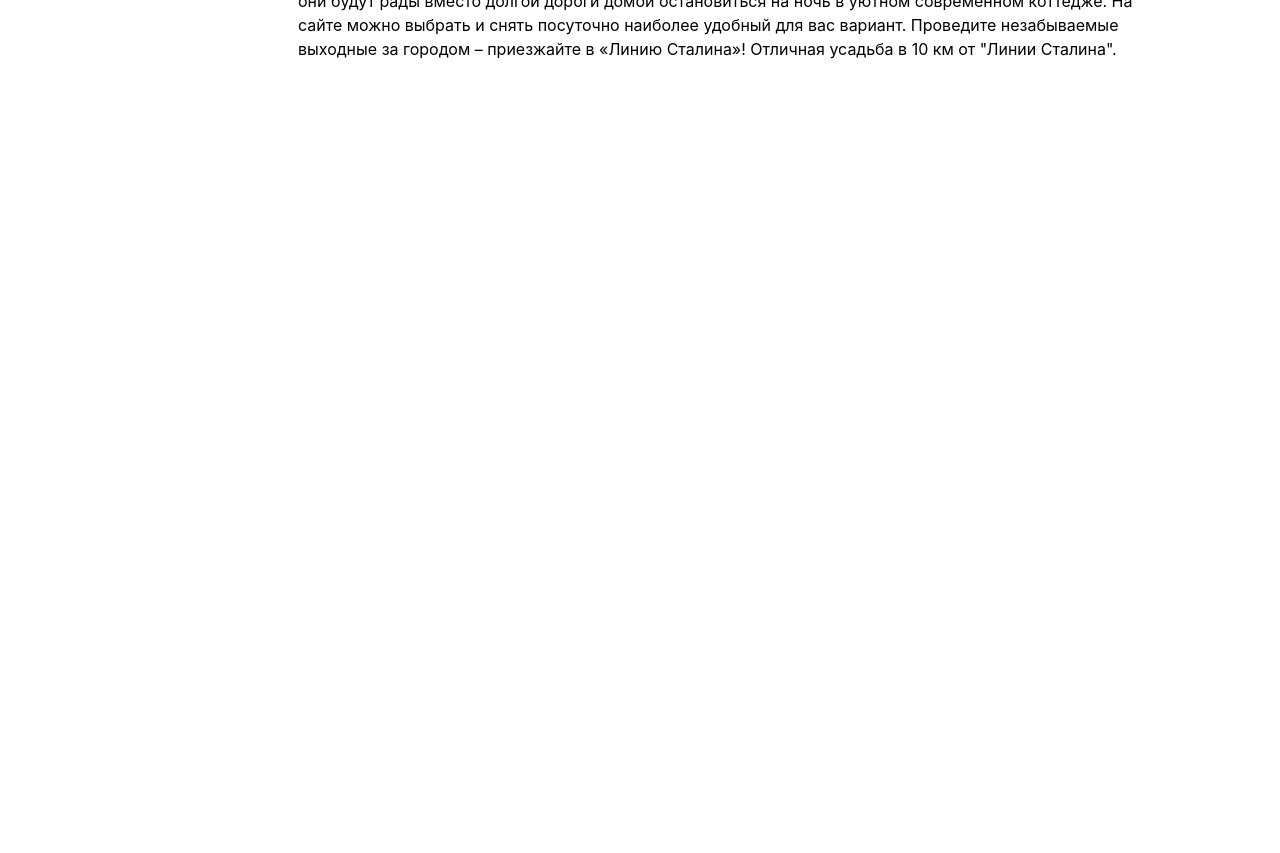
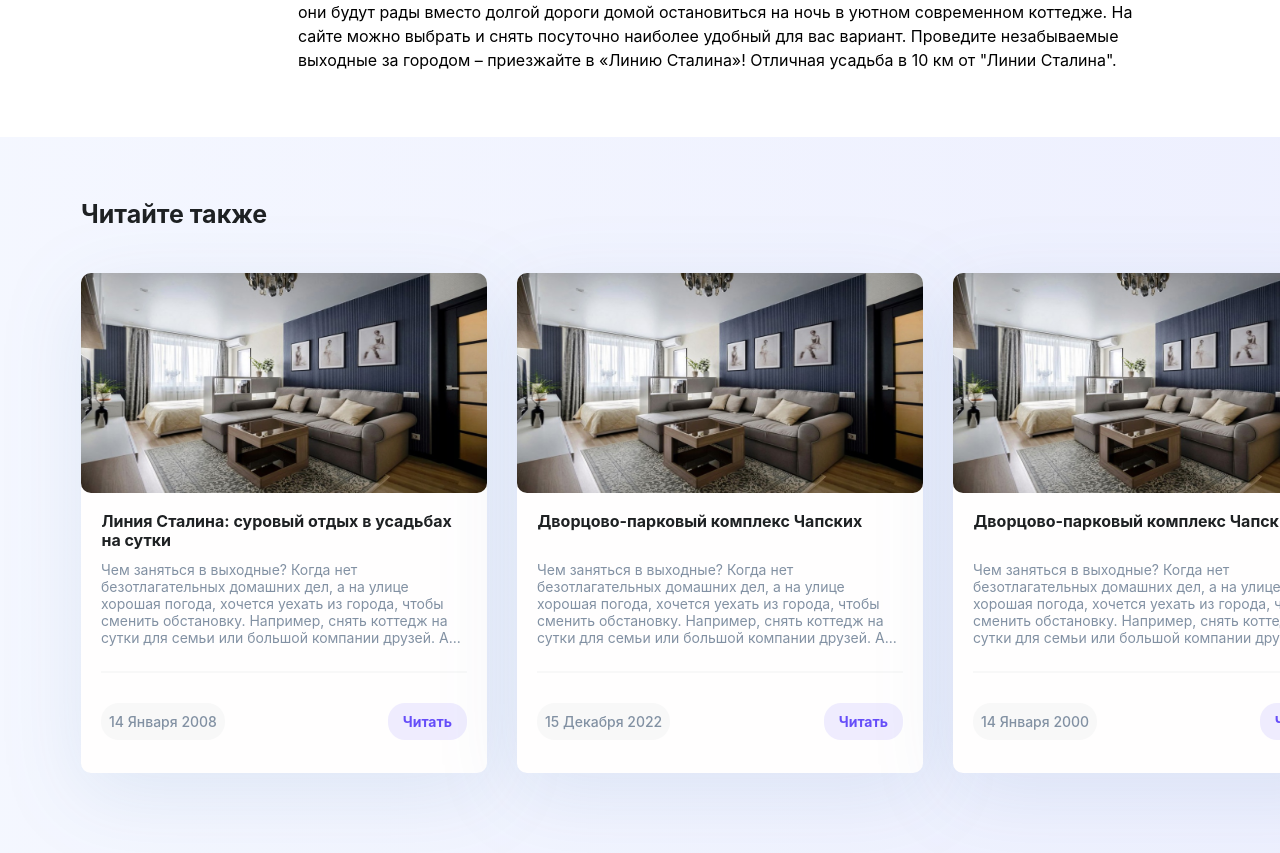
Before and after one commit to Klaurrr/SDAEM.BY-, a React (Create React App) app: page /newsList/detail/1 in a window 1280 px wide. Shown: the part 1300-2153 px from the top of the page. Before the commit the page ends 1505 px from the top, so only its background shows below. Built offline with nearby package versions, Linux system fonts and the light colour scheme.

Commit message:
ended detailPage, added loading skeleton

```diff
--- a/package.json
+++ b/package.json
@@ -25,6 +25,7 @@
     "react-redux": "^8.0.2",
     "react-router-dom": "^6.3.0",
     "react-scripts": "5.0.1",
+    "react-spinners": "^0.13.7",
     "redux": "^4.2.0",
     "redux-devtools": "^3.7.0",
     "redux-thunk": "^2.4.1",
--- a/src/components/App/App.js
+++ b/src/components/App/App.js
@@ -1,12 +1,14 @@
 import { Routes, Route, Navigate, useLocation } from "react-router-dom";
 import LoginPage from "../../pages/LoginPage";
 import Main from "../Main";
-import { useState } from "react";
+import { useState, useRef } from "react";
 import FlatsList from "../FlatsList";
 import styles from "./app.module.scss";
 import Header from "../Header";
 import RegisterPage from "../../pages/RegisterPage";
 import DetailPage from "../../pages/DetailPage";
+import { ScaleLoader } from "react-spinners";
+import { useEffect } from "react";
 
 const App = () => {
   const [isLoggedIn, setIsLoggedIn] = useState(
@@ -15,9 +17,17 @@ const App = () => {
       : sessionStorage.getItem("Logged")
   );
 
+  let location = useLocation();
+
   const [userName, setUserName] = useState(localStorage.getItem("userName"));
+  const [loading, setLoading] = useState(false);
 
-  let location = useLocation();
+  useEffect(() => {
+    setLoading(true);
+    setTimeout(() => {
+      setLoading(false);
+    }, 500);
+  }, [location]);
 
   return (
     <div
@@ -28,6 +38,12 @@ const App = () => {
       }
     >
       <div>
+        {loading ? (
+          <div style={{ textAlign: "center", marginTop: "50vh" }}>
+            <ScaleLoader color="#664EF9" height={25} width={5} />
+          </div>
+        ) : (
+          <>
             {location.pathname != "/login" &&
               location.pathname != "/register" &&
               location.pathname != "/" && (
@@ -53,6 +69,8 @@ const App = () => {
               <Route path="/newsList/detail/:id" element={<DetailPage />} />
               {/* <Route path="*" element={<Navigate to="/main" replace />} /> */}
             </Routes>
+          </>
+        )}
       </div>
     </div>
   );
--- a/src/components/Main/index.jsx
+++ b/src/components/Main/index.jsx
@@ -22,8 +22,7 @@ import Card from "../Card";
 import geoYellow from "../../assets/images/geoYellow.png";
 import clsx from "clsx";
 import styles from "./main.module.scss";
-import { useDispatch, useSelector } from "react-redux";
-import { setNews } from "../../store/slices/dataSlice";
+import { useSelector } from "react-redux";
 
 const Main = () => {
   const [style, setStyle] = useState("one");
@@ -77,6 +76,15 @@ const Main = () => {
     setDropTwo(dropTwo ? false : true);
     setNameDropTwo(e);
   };
+
+  // window.addEventListener("scroll", () => {
+  //   console.log(window.scrollY);
+  //   localStorage.setItem("scrollY", window.scrollY);
+  // });
+
+  // useEffect(() => {
+  //   window.scrollTo(0, localStorage.getItem("scrollY"));
+  // }, []);
 
   const createFinallyObj = (city, rooms, costMin, costMax) => {
     const finallyObj = Object.assign({}, city, rooms, costMin, costMax);
@@ -600,7 +608,11 @@ const Main = () => {
               <p>Предложений по Минску</p>
             </div>
             <div
-              style={{ height: "70px", display: "flex", alignItems: "center" }}
+              style={{
+                height: "70px",
+                display: "flex",
+                alignItems: "center",
+              }}
             >
               <button className={styles["offers-button"]}>
                 Посмотреть все
--- a/src/components/Main/main.module.scss
+++ b/src/components/Main/main.module.scss
@@ -629,7 +629,8 @@
             padding: 10px 18px;
             display: flex;
             align-items: center;
-            margin-bottom: 55px;
+            position: absolute;
+            bottom: 55px;
             gap: 5px;
 
             p {
--- a/src/pages/DetailPage/detail.module.scss
+++ b/src/pages/DetailPage/detail.module.scss
@@ -4,10 +4,12 @@
     width: 100%;
     height: 280px;
 
-    &-2 {
-        position: absolute;
+    &_2 {
+        background: linear-gradient(90deg, #94AFFF 0%, #4E64F9 94.5%);
+        opacity: 0.1;
+        width: 100%;
         height: 737px;
-        top: 68em;
+        margin-top: 65px
     }
 }
 
@@ -65,12 +67,122 @@
         border-radius: 10px;
     }
 
-    .desc {
-        width: 844px;
-        height: 576px;
-        font-weight: 400;
-        font-size: 16px;
-        line-height: 150%;
-        margin-top: 40px;
+
+
+
+}
+
+.desc {
+    width: 844px;
+    // height: 576px;
+    font-weight: 400;
+    font-size: 16px;
+    line-height: 150%;
+    margin: 560px auto 0;
+}
+
+.wrapper_2 {
+    position: relative;
+
+    h3 {
+        position: absolute;
+        top: 62px;
+        left: 81px;
+        font-weight: 700;
+        font-size: 25px;
+        line-height: 30px;
+        color: #1E2123;
+
+    }
+
+    .card_wrapper {
+        display: flex;
+        position: absolute;
+        left: 81px;
+        top: 136px;
+        width: 1279px;
+
+        .card {
+            width: 406px;
+            height: 500px;
+            background: #FFFEFE;
+            border-radius: 10px;
+            filter: drop-shadow(0px 20px 40px rgba(39, 95, 158, 0.1));
+
+            .buttons {
+                display: flex;
+                justify-content: space-between;
+                margin: 0 20px;
+                position: absolute;
+                bottom: 33px;
+                width: 366px;
+
+                a {
+                    text-decoration: none;
+                }
+            }
+
+            .card_date {
+                padding: 10px 8px;
+                background: #F8F8F8;
+                border-radius: 18px;
+                color: #8291A3;
+                font-weight: 500;
+                font-size: 14px;
+                line-height: 17px;
+            }
+
+            .card_read {
+                padding: 10px 15px;
+                font-weight: 700;
+                font-size: 14px;
+                line-height: 17px;
+                color: #664EF9;
+                background: rgba(102, 78, 249, 0.1);
+                border-radius: 17px;
+                cursor: pointer;
+
+            }
+
+            &__desc {
+                margin: 15px 28px 15px 20.46px;
+
+
+
+
+                &-p {
+                    font-weight: 400;
+                    font-size: 14px;
+                    line-height: 17px;
+                    color: #8291A3;
+                    margin-top: 15px;
+                    border-bottom: 2px solid #F8F8F8;
+                    padding-bottom: 25px;
+                    position: absolute;
+                    bottom: 100px;
+                    left: 20px;
+                    right: 20px;
+                }
+            }
+
+            h4 {
+                font-weight: 700;
+                font-size: 16px;
+                line-height: 19px;
+                color: #1E2123;
+
+
+            }
+
+            &:nth-child(even) {
+                margin: 0px 30px
+            }
+
+            img {
+                height: 220px;
+                width: 100%;
+                border-radius: 10px;
+            }
+        }
     }
 }
--- a/src/pages/DetailPage/index.jsx
+++ b/src/pages/DetailPage/index.jsx
@@ -1,6 +1,6 @@
 import React, { useEffect, useState } from "react";
 import { useSelector } from "react-redux";
-import { useParams } from "react-router-dom";
+import { useParams, NavLink } from "react-router-dom";
 import BreadCrumbs from "../../components/BreadCrumbs";
 import vk from "../../assets/images/vk.png";
 import whatsApp from "../../assets/images/whatsApp.png";
@@ -16,6 +16,7 @@ const DetailPage = () => {
   const data = useSelector((state) => state.data.news);
 
   const news = data && data.filter((item) => item.id === Number(id));
+  window.scrollTo(0, 0);
 
   return (
     <section style={{ position: "relative" }}>
@@ -55,7 +56,39 @@ const DetailPage = () => {
                   </div>
                 </div>
                 <img src={hotel} className={styles.hotel}></img>
+              </div>
+              <div>
                 <p className={styles.desc}>{item.description}</p>
+                <div className={styles.wrapper_2}>
+                  <div className={styles.background_2}></div>
+                  <h3>Читайте также</h3>
+                  <div className={styles.card_wrapper}>
+                    {data &&
+                      data.slice(0, 3).map((item) => (
+                        <div className={styles.card}>
+                          <img src={hotel} alt="hotel_img" />
+                          <div className={styles.card__desc}>
+                            <h4>{item.title}</h4>
+                            <p className={styles["card__desc-p"]}>
+                              Чем заняться в выходные? Когда нет
+                              безотлагательных домашних дел, а на улице хорошая
+                              погода, хочется уехать из города, чтобы сменить
+                              обстановку. Например, снять коттедж на сутки для
+                              семьи или большой компании друзей. А...
+                            </p>
+                          </div>{" "}
+                          <div className={styles.buttons}>
+                            <p className={styles["card_date"]}>
+                              {item.date} {item.year}
+                            </p>
+                            <NavLink to={`/newsList/detail/${item.id}`}>
+                              <p className={styles["card_read"]}>Читать</p>
+                            </NavLink>
+                          </div>
+                        </div>
+                      ))}
+                  </div>
+                </div>
               </div>
             </div>
           </>
--- a/src/pages/RegisterPage/index.jsx
+++ b/src/pages/RegisterPage/index.jsx
@@ -9,7 +9,6 @@ import styles from "./register.module.scss";
 import { useForm } from "react-hook-form";
 import email from "../../assets/images/email.png";
 import captcha from "../../assets/images/recaptcha.jpg";
-import clsx from "clsx";
 
 const RegisterPage = () => {
   const navigateToLogin = useNavigate();
@@ -55,7 +54,7 @@ const RegisterPage = () => {
                     border: errors.login && "2px solid red",
                   }}
                 >
-                  <img src={userGray} />
+                  <img src={userGray} alt="userGray-img" />
                   <input
                     type="name"
                     {...register("login", { required: true, minLength: 4 })}
@@ -70,7 +69,7 @@ const RegisterPage = () => {
                     border: errors.email && "2px solid red",
                   }}
                 >
-                  <img src={email} style={{ opacity: "0.3" }} />
+                  <img src={email} style={{ opacity: "0.3" }} alt="email-img" />
                   <input
                     type="email"
                     {...register("email", {
@@ -92,7 +91,7 @@ const RegisterPage = () => {
                     border: errors.password && "2px solid red",
                   }}
                 >
-                  <img src={lock} style={{ opacity: "0.3" }} />
+                  <img src={lock} style={{ opacity: "0.3" }} alt="lock-img" />
                   <input
                     type="password"
                     {...register("password", {
@@ -117,7 +116,7 @@ const RegisterPage = () => {
                     border: errors.repeatPass && "2px solid red",
                   }}
                 >
-                  <img src={lock} style={{ opacity: "0.3" }} />
+                  <img src={lock} style={{ opacity: "0.3" }} alt="lock-img" />
                   <input
                     type="password"
                     {...register("repeatPass", {
```
Also changed, not shown: 1 other file (tests, documents, lock files or other folders). Lines whose indentation alone changed are shown as unchanged.
